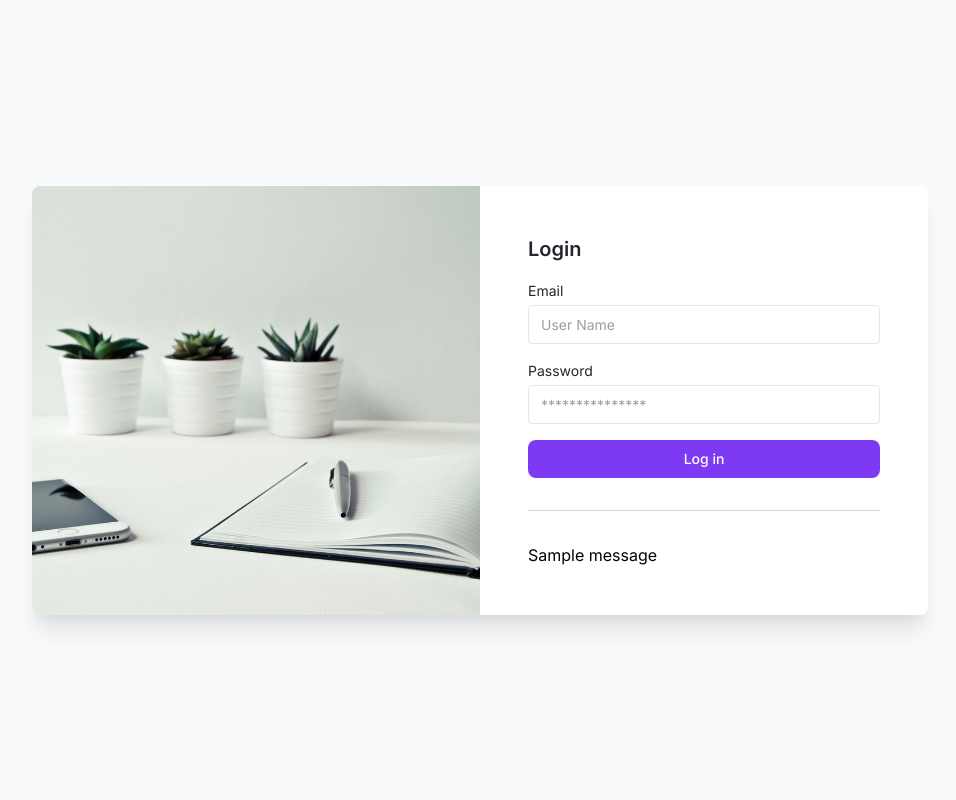
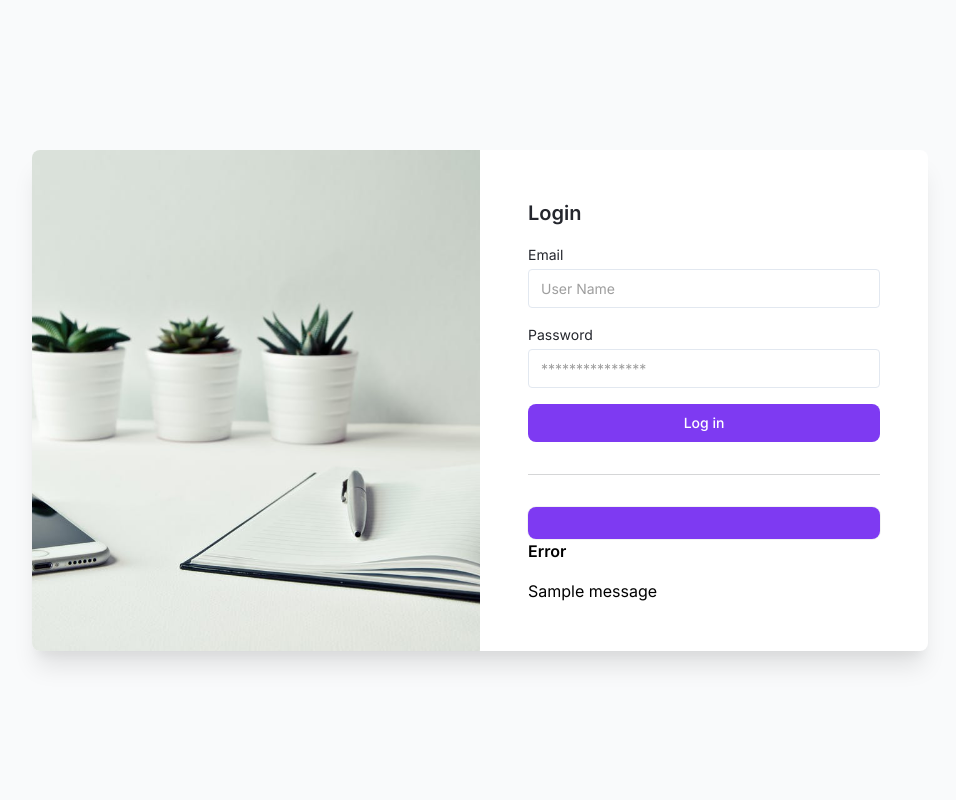
Before and after one commit to cabbagec2hlbGwK/dashboard, a Django app: page /login in a window 1280 px wide. Shown: the whole page, without its empty margins (160-1116 px from the left). Run offline with Django 4.2, Linux system fonts and the light colour scheme; tables that the repository leaves empty hold one stand-in row (values such as "Sample post"); one stand-in notice (Sample message) is shown; some libraries are stand-ins or nearby versions.

Commit message:
cjamge in the value

```diff
--- a/theme/templates/login.html
+++ b/theme/templates/login.html
@@ -53,19 +53,24 @@
 
             <hr class="my-8" />
             {% if messages %}
-            <ul>
-              {% for message in messages %}
-              <li{% if message.tags %} class="{{ message.tags }}" {% endif %}>{{ message }}</li>
-                {% endfor %}
-            </ul>
-            {% endif %}
+            {% for message in messages %}
+            <div class="min-w-0 p-4 text-white bg-purple-600 rounded-lg shadow-xs"></div>
+            <h4 class="mb-4 font-semibold">
+              Error
+            </h4>
+            <p>
+              {{ message }}
+            </p>
+          </div>
+          {% endfor %}
+          {% endif %}
 
 
-          </div>
         </div>
       </div>
     </div>
   </div>
+  </div>
 </body>
 
 </html>
```
